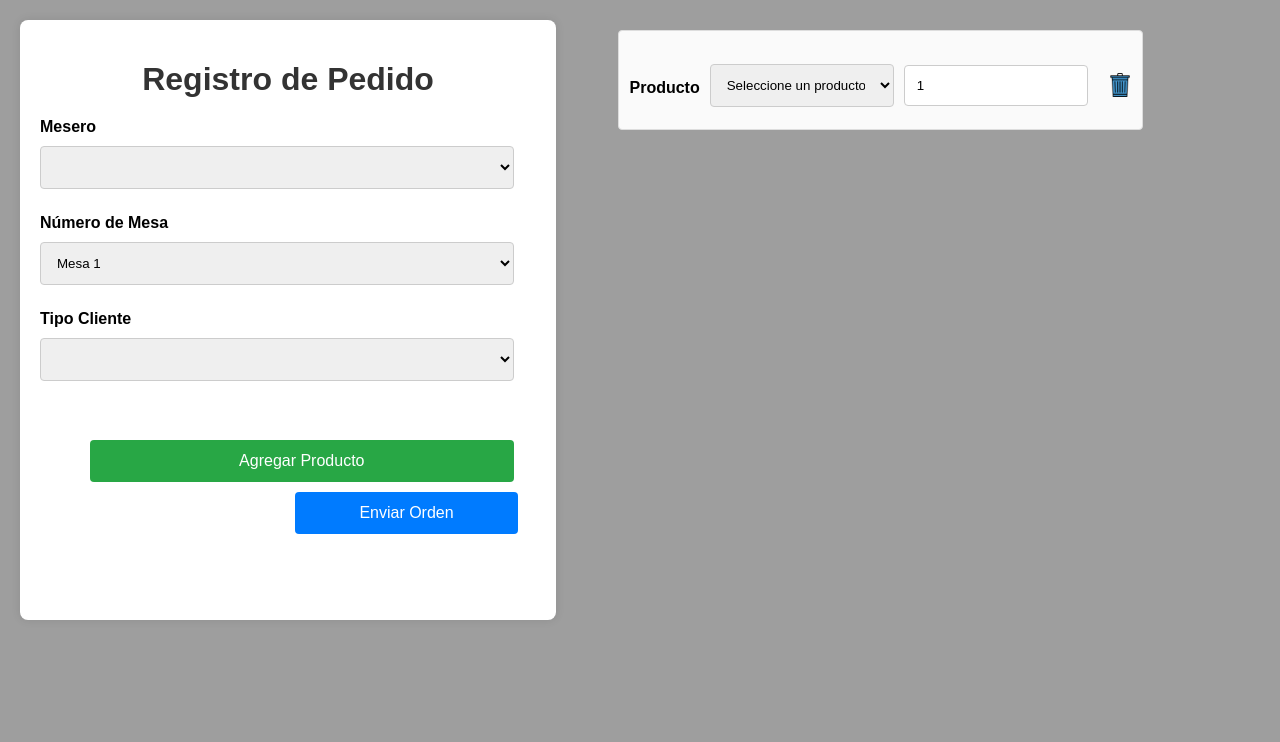
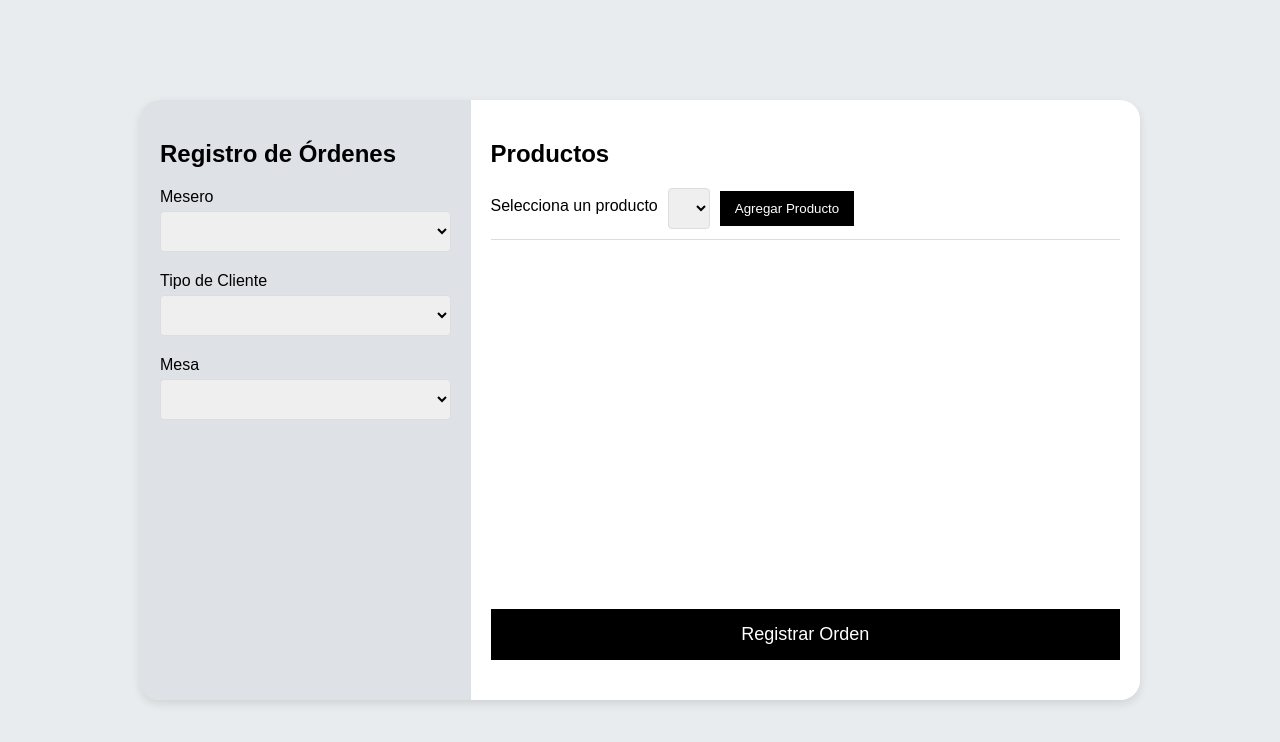
Before and after one commit to JhonFredyA/Aplicacion_Restaurante, a plain HTML site: page public/index.html in a window 1280 px wide. Drawn offline with nearby package versions, Linux system fonts and the light colour scheme.

Commit message:
cambios visuales en interfaz de usuario

```diff
--- a/public/css/style.css
+++ b/public/css/style.css
@@ -1,142 +1,151 @@
-
 body {
     font-family: Arial, sans-serif;
-    background-color: #9e9e9e;
     margin: 0;
+    padding: 0;
+    background-color: #dee2e6a6;
+}
+
+main {
+    display: flex;
+    justify-content: center;
+}
+
+/* Estilos de contenedor principal */
+.container {
+    display: flex;
+    width: 1000px;
+    height: 600px;
+    margin: 100px 10px;
+    border-radius: 20px;
+    box-shadow: 0 4px 10px rgba(0, 0, 0, 0.1);
+}
+
+/* Estilos de contenedor de productos */
+.producto-container {
+    display: flex;
+    flex-direction: column;
+    justify-content: space-between;
+    flex-basis: 65%;
+    background-color: white;
+    border-radius: 0 20px 20px 0;
+}
+
+/* Estilos de contenedores de productos y de orden */
+.producto-container, .order-registration {
     padding: 20px;
 }
-.contenedor_principal{
-    width: 100%;
-    height: 600px;
-    display: flex;
-    flex-wrap: wrap;
+
+/* Estilos de contenedor de orden */
+.order-registration {
+    flex-basis: 30%;
+    background-color: #dee2e6;
+    border-radius: 20px 0 0 20px;
 }
 
-#formulario {
-    width: 40%;
-    margin-right: 5%;
-    padding: 20px;
-    background: #fff;
-    border-radius: 8px;
-    box-shadow: 0 0 10px rgba(0, 0, 0, 0.1);
-}
 
-h1 {
-    text-align: center;
-    color: #333;
+.order-item {
+    display: flex;
+    flex-direction: column;
     margin-bottom: 20px;
 }
 
 label {
-    font-weight: bold;
-    margin-top: 3%;
+    margin-bottom: 5px;
 }
 
-input[type="number"], select, .barra {
-    width: calc(100% - 22px);
-    padding: 12px;
-    border: 1px solid #ccc;
+select {
+    padding: 10px;
+    font-size: 16px;
     border-radius: 4px;
-    box-sizing: border-box;
-    margin-top: 2%;
-
+    border: 1px solid #ddd;
 }
 
-input[type="radio"] {
-    margin-right: 15px;
+/* Estilos para botón que envía orden */
+.submit-order-btn {
+    width: 100%;
+    padding: 15px;
+    margin-top: 30px;
+    margin-bottom: 20px;
+    background-color: black;
+    color: white;
+    border: none;
+    font-size: 18px;
+    cursor: pointer;
 }
 
-input[type="button"], input[type="submit"] {
-    background-color: #007bff;
-    color: #fff;
-    border: none;
-    padding: 12px 25px;
-    border-radius: 4px;
-    cursor: pointer;
-    font-size: 16px;
-    margin-top: 10px;
+/* Estilo para el selector de productos y botón de agregar */
+.add-product {
+    display: flex;
+    align-items: center;
+    padding-bottom: 10px;
+    margin-bottom: 10px;
+    border-bottom: 1px solid #ddd;
 }
 
-input[type="button"]:hover, input[type="submit"]:hover {
-    background-color: #0056b3;
-}
-
-
-
-
-.productoSelect {
-
-    width: 100%;
-    display: flex;
-    align-items: center;
-    margin-top: 10px;
-    height: 100px;
-    border: 1px solid #ddd;
-    border-radius: 4px;
-    padding-left: 2%;
-    padding-right: 2%;
-    background: #fafafa;
-    box-sizing: border-box;
-}
-
-
-.productoSelect label {
-    flex: 0 0 auto;
+.add-product label {
     margin-right: 10px;
 }
 
-.productoSelect select {
-    flex: 2 1 auto;
+.add-product select {
+    padding: 10px;
+    font-size: 16px;
     margin-right: 10px;
 }
 
-.cantidadProducto {
-    flex: 1 1 auto;
-    margin-right: 10px;
+.add-product-btn {
+    padding: 10px 15px;
+    background-color: black;
+    color: white;
+    border: none;
+    cursor: pointer;
 }
 
-.precioProducto {
-    flex: 1 1 auto;
-    margin-right: 10px;
+/* Estilos de contenedor de productos  */
+.items {
+    height: 300px;
+    overflow: auto;
 }
 
-.productoSelect img.eliminar {
-    width: 24px;
-    height: 24px;
-    cursor: pointer;
-    margin-left: 10px;
-    margin-top: 2%;
+.item {
+    display: flex;
+    justify-content: space-between;
+    align-items: center;
+    padding: 15px 0;
+    border-bottom: 1px solid #ddd;
 }
 
-input.barra {
-    margin-bottom: 0;
+.item-info {
+    flex: 1;
+    margin-left: 20px;
 }
 
-input[type="button"].agregar {
-    background-color: #28a745;
+.item-price {
+    font-weight: bold;
 }
 
-input[type="button"].agregar:hover {
-    background-color: #218838;
-
+.btn-remove {
+    background-color: transparent;
+    border: none;
+    font-size: 20px;
+    cursor: pointer;
 }
 
-input[type="submit"]#enviarOrden {
-    background-color: #007bff;
-    width: 50%;
-    margin-left: 46%;
+/* Estilos responsivos */
+@media (max-width: 800px) {
+    .order-registration {
+    border-radius: 20px 20px 0 0;
+    }
+
+    .producto-container {
+        border-radius: 0 0 20px 20px;
+    }
+
+    .container {
+        width: 500px;
+        flex-direction: column;
+    }
+
+    .producto-container, .order-registration {
+        width: 100%;
+    }
 }
-
-input[type="submit"]#enviarOrden:hover {
-    background-color: #0056b3;
-
-}
-
-.botones{
-    width: 90%;
-    margin-left: 10%;
-    margin-top: 5%;
-}
-.separar{
-    margin-bottom: 5%;
-}
--- a/public/index.html
+++ b/public/index.html
@@ -1,97 +1,52 @@
 <!DOCTYPE html>
-<html lang="es">
+<html lang="en">
 <head>
     <meta charset="UTF-8">
     <meta name="viewport" content="width=device-width, initial-scale=1.0">
-    <title>Registro de Pedido</title>
+    <title>Registro de Órdenes</title>
+    <!-- importación de iconos -->
+    <script type="module" src="https://unpkg.com/ionicons@7.1.0/dist/ionicons/ionicons.esm.js"></script>
+    <script nomodule src="https://unpkg.com/ionicons@7.1.0/dist/ionicons/ionicons.js"></script>
+    <!-- importación de estilos css -->
     <link rel="stylesheet" href="./css/style.css">
 </head>
 <body>
-
-    <div class="contenedor_principal">
-        <!-- CONTENEDOR PARA REGISTRO -->
-        <div id="formulario">
-            <h1>Registro de Pedido</h1>
-            <form action="" method="get">
-                <label for="Mesero">Mesero</label>
-                <select class="barra separar" name="Mesero" id="Mesero"></select>
-
-                <label for="Numero_de_mesa">Número de Mesa</label>
-                <select class="barra separar" name="Numero_de_Mesa" id="Numero_de_mesa" >
-                   <option value="1">Mesa 1</option>
-                   <option value="2">Mesa 2</option>
-                   <option value="3">Mesa 3</option>
-                   <option value="4">Mesa 4</option>
-                   <option value="5">Mesa 5</option>
-                   <option value="6">Mesa 6</option>
-                </select>
-
-                <label>Tipo Cliente</label>
-                <select class="barra separar tipo_cliente_select" name="Tipo_Cliente" id="Tipo_Cliente" ></select>
-
-                <div class="botones">
-                    <input class="barra agregar" type="button" value="Agregar Producto" onclick="agregarProducto()">
-                    <input id="enviarOrden" type="submit" value="Enviar Orden">
+    <main>
+        <form class="container" method="post" action="/order/recordOrder" id="orderForm">
+            <!-- Contenedor del registro de órdenes a la izquierda -->
+            <div class="order-registration">
+                <h2>Registro de Órdenes</h2>
+                <div class="order-item">
+                    <label for="mesero">Mesero</label>
+                    <select id="mesero" name="mesero" required></select>
                 </div>
-            </form>
-        </div>
-
-        <!-- Contenedor para productos -->
-        <div id="productosContainer">
-            <div class="productoSelect">
-                <label>Producto</label>
-                <select class="barra selectProducto">
-                    <option value="">Seleccione un producto</option>
-                </select>
-                <input class="barra cantidadProducto" type="number" placeholder="Cantidad" min="1" value="1">
-                <img class="eliminar" src="./assets/icons/icono para eliminar.png" alt="Eliminar Producto" onclick="eliminarProducto(this)">
+                <div class="order-item">
+                    <label for="tipoCliente">Tipo de Cliente</label>
+                    <select id="tipoCliente" name="tipoCliente" required></select>
+                </div>
+                <div class="order-item">
+                    <label for="mesa">Mesa</label>
+                    <select id="mesa" name="mesa" required></select>
+                </div>
             </div>
-        </div>
-    </div>
-
-    <script>
-        function agregarProducto() {
-            // Obtener el contenedor de productos
-            const productosContainer = document.getElementById('productosContainer');
-
-            // Crear un nuevo div para el producto
-            const nuevoProducto = document.createElement('div');
-            nuevoProducto.className = 'productoSelect';
-
-            // Crear los elementos del producto
-            const labelProducto = document.createElement('label');
-            labelProducto.textContent = 'Producto';
-            const selectProducto = document.createElement('select');
-            selectProducto.className = 'barra selectProducto';
-            selectProducto.innerHTML = '<option value="">Seleccione un producto</option>'; // Puedes agregar más opciones aquí
-            const inputCantidad = document.createElement('input');
-            inputCantidad.className = 'barra cantidadProducto';
-            inputCantidad.type = 'number';
-            inputCantidad.placeholder = 'Cantidad';
-            inputCantidad.min = '1';
-            inputCantidad.value = '1';
-            const imgEliminar = document.createElement('img');
-            imgEliminar.className = 'eliminar';
-            imgEliminar.src = './assets/icons/icono para eliminar.png';
-            imgEliminar.alt = 'Eliminar Producto';
-            imgEliminar.onclick = () => eliminarProducto(imgEliminar);
-
-            // Append elements to the new product div
-            nuevoProducto.appendChild(labelProducto);
-            nuevoProducto.appendChild(selectProducto);
-            nuevoProducto.appendChild(inputCantidad);
-            nuevoProducto.appendChild(imgEliminar);
-
-            // Append the new product div to the container
-            productosContainer.appendChild(nuevoProducto);
-        }
-
-        function eliminarProducto(eliminarBtn) {
-            // Encuentra el contenedor del producto y elimínalo
-            const productoDiv = eliminarBtn.parentElement;
-            productoDiv.remove();
-        }
-    </script>
-
+            <!-- Contenedor de productos a la derecha -->
+            <div class="producto-container">
+                <div>
+                    <h2>Productos</h2>
+                    <!-- Selector de productos y botón para agregar -->
+                    <div class="add-product">
+                        <label for="producto">Selecciona un producto</label>
+                        <select id="producto"></select>
+                        <button class="add-product-btn">Agregar Producto</button>
+                    </div>
+                    <div class="items"></div>
+                </div>
+                <button class="submit-order-btn" type="submit">Registrar Orden</button>
+            </div>
+            <!-- Campo oculto para los IDs de los productos -->
+            <input type="hidden" id="productos" name="productos">
+        </form>
+    </main>
+    <script src="./js/script.js"></script>
 </body>
 </html>
```
